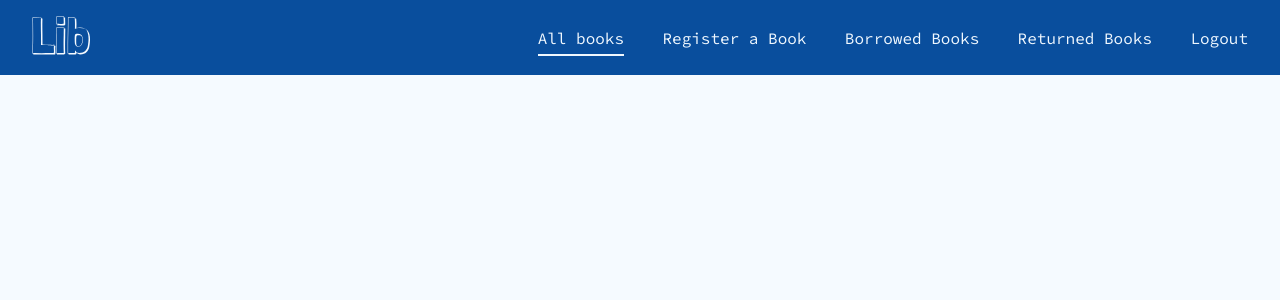
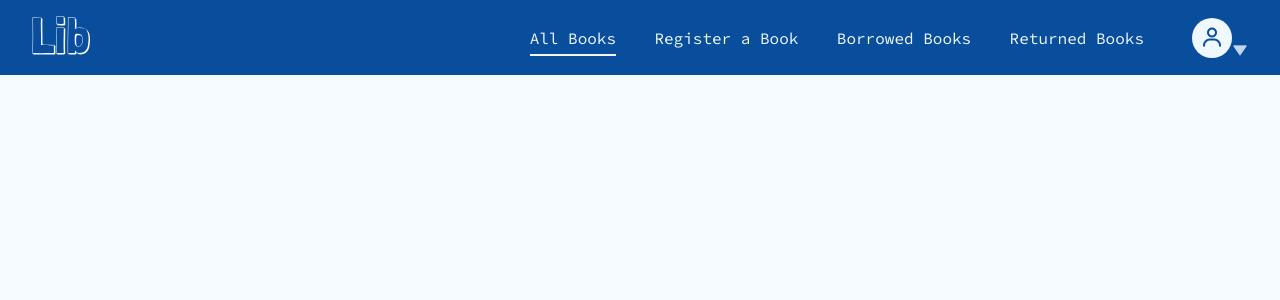
Before and after one commit to r-e-d-ant/Library-books-management, a Flask app: page /book/1 in a window 1280 px wide. Shown: the top 300 px of the page. Run offline with Flask 2, Linux system fonts and the light colour scheme; a user stored in the database is signed in; data comes from the database, SQL or seed files in the repository.

Commit message:
Navigation bar fixed and user icon

```diff
--- a/book_manage/static/main.css
+++ b/book_manage/static/main.css
@@ -19,7 +19,7 @@
     padding: 0;
     box-sizing: border-box;
 }
-ul {
+ul, li {
     list-style: none;
 }
 a {
@@ -37,6 +37,7 @@ body {
     align-items: center;
     background-color: var(--primary-clr);
     padding: 1rem 2rem;
+    position: relative;
 }
 .nav-icon {
     color: var(--white-clr-alt);
@@ -44,6 +45,11 @@ body {
 }
 .hamburger-close-container {
     display: none;
+}
+.nav-bar {
+    background-color: var(--primary-clr);
+    display: flex;
+    align-items: center;
 }
 .nav-items {
     display: flex;
@@ -94,8 +100,57 @@ body {
     transform: scaleX(.1);
     transition: 300ms transform;
 }
+.user-icon-container {
+    cursor: pointer;
+    margin-left: 3rem;
+    display: flex;
+    align-items: flex-end;
+}
+.user-icon {
+    background-color: var(--white-clr-alt);
+    border-radius: 50%;
+    pointer-events: none;
+}
+.bx-user {
+    font-size: 1.5rem;
+    padding: .5rem;
+    color: var(--primary-clr);
+}
+.bxs-down-arrow {
+    font-size: 1rem;
+    color: var(--white-clr-alt);
+    opacity: .8;
+    pointer-events: none;
+}
+.librarian_name {
+    background-color: var(--primary-clr);
+    color: var(--white-clr-alt);
+    position: absolute;
+    bottom: -6rem;
+    right: .5rem;
+    padding-top: 1rem;
+    padding-bottom: 1.5rem;
+    padding-left: 1rem;
+    padding-right: 1rem;
+    border-bottom-left-radius: 5px;
+    border-bottom-right-radius: 5px;
+    transform: scaleY(0);
+    transform-origin: top;
+    transition: 300ms transform;
+}
+.show-librarian-name {
+    transform: scaleY(1);
+}
+.librarian_name span {
+    color: var(--white-clr-alt);
+    cursor: auto;
+}
+.logout {
+    margin: 0;
+    margin-top: 1rem;
+}
 
-@media screen and (max-width: 852px) {
+@media screen and (max-width: 861px) {
     /* --- HEADER --- */
     .header {
         padding: 1rem .5rem;
@@ -116,7 +171,7 @@ body {
         display: none;
     }
     .nav-bar {
-        background-color: var(--primary-clr);
+        display: block;
         position: absolute;
         padding: 2rem 2.5rem;
         top: 4.7rem;
@@ -141,6 +196,9 @@ body {
     }
     .nav-item:last-child {
         margin-bottom: 0;
+    }
+    .user-icon-container {
+        margin-top: 1rem;
     }
 }
 
--- a/book_manage/static/main.js
+++ b/book_manage/static/main.js
@@ -1,3 +1,5 @@
+
+'use strict'
 
 const bxMenu = document.querySelector('.bx-menu');
 const bxX = document.querySelector('.bx-x');
@@ -18,3 +20,11 @@ bxX.addEventListener('click', () => {
     bxX.classList.remove('show');
     bxMenu.classList.remove('hide');
 })
+
+// show librarian name
+const userIcon = document.querySelector('.user-icon-container');
+const librarianName = document.querySelector('.librarian_name');
+
+userIcon.addEventListener('click', () => {
+    librarianName.classList.toggle('show-librarian-name');
+})
--- a/book_manage/templates/layout.html
+++ b/book_manage/templates/layout.html
@@ -25,7 +25,7 @@
             <ul class="nav-items">
                 {% if current_user.is_authenticated %}
                     <li class="nav-item">
-                        <a class="active nav-link" aria-current="page" href="{{ url_for('home') }}">All books</a>
+                        <a class="active nav-link" aria-current="page" href="{{ url_for('home') }}">All Books</a>
                     </li>
                     <!---->
                     <li class="nav-item">
@@ -36,9 +36,6 @@
                     </li>
                     <li class="nav-item">
                         <a class="nav-link" href="{{ url_for('return_info') }}">Returned Books</a>
-                    </li>
-                    <li class="nav-item">
-                        <a class="nav-link" href="{{ url_for('logout') }}">Logout</a>
                     </li>
                 {% else %}
                     <!---->
@@ -51,7 +48,20 @@
                     </li>
                 {% endif %}
             </ul>
-            <div class="user-icon"></div>
+            <div class="user-icon-container">
+                <div class="user-icon">
+                    <i class="bx bx-user"></i>
+                </div>
+                <i class='bx bxs-down-arrow'></i>
+                <div class="librarian_name">
+                    <span>{{current_user.username}}</span>
+                    {% if current_user.is_authenticated %}
+                    <li class="nav-item logout">
+                        <a class="nav-link" href="{{ url_for('logout') }}">Logout</a>
+                    </li>
+                    {% endif %}
+                </div>
+            </div>
         </nav>
         <div class="hamburger-close-container">
             <i class="bx bx-menu nav-icon"></i>
```
